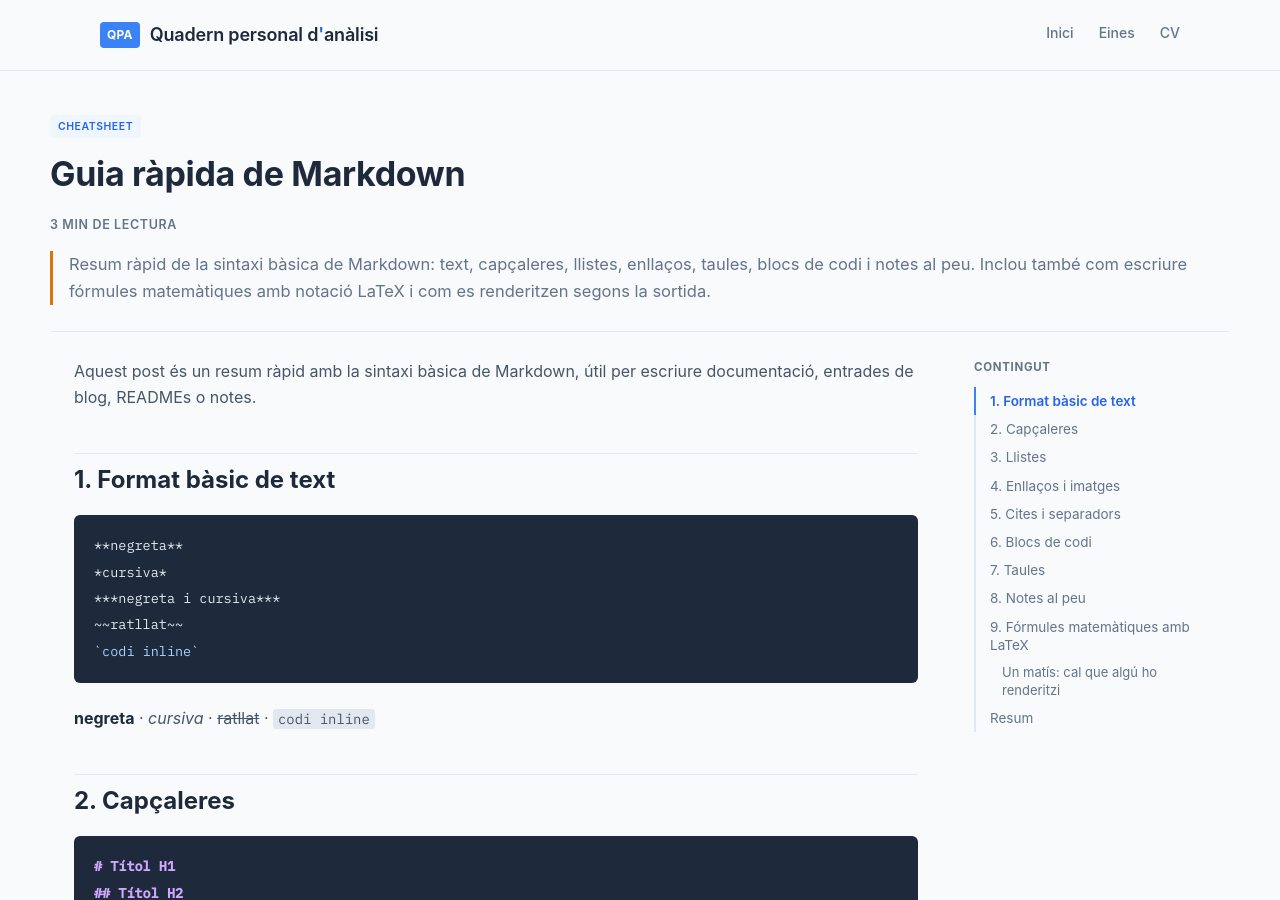
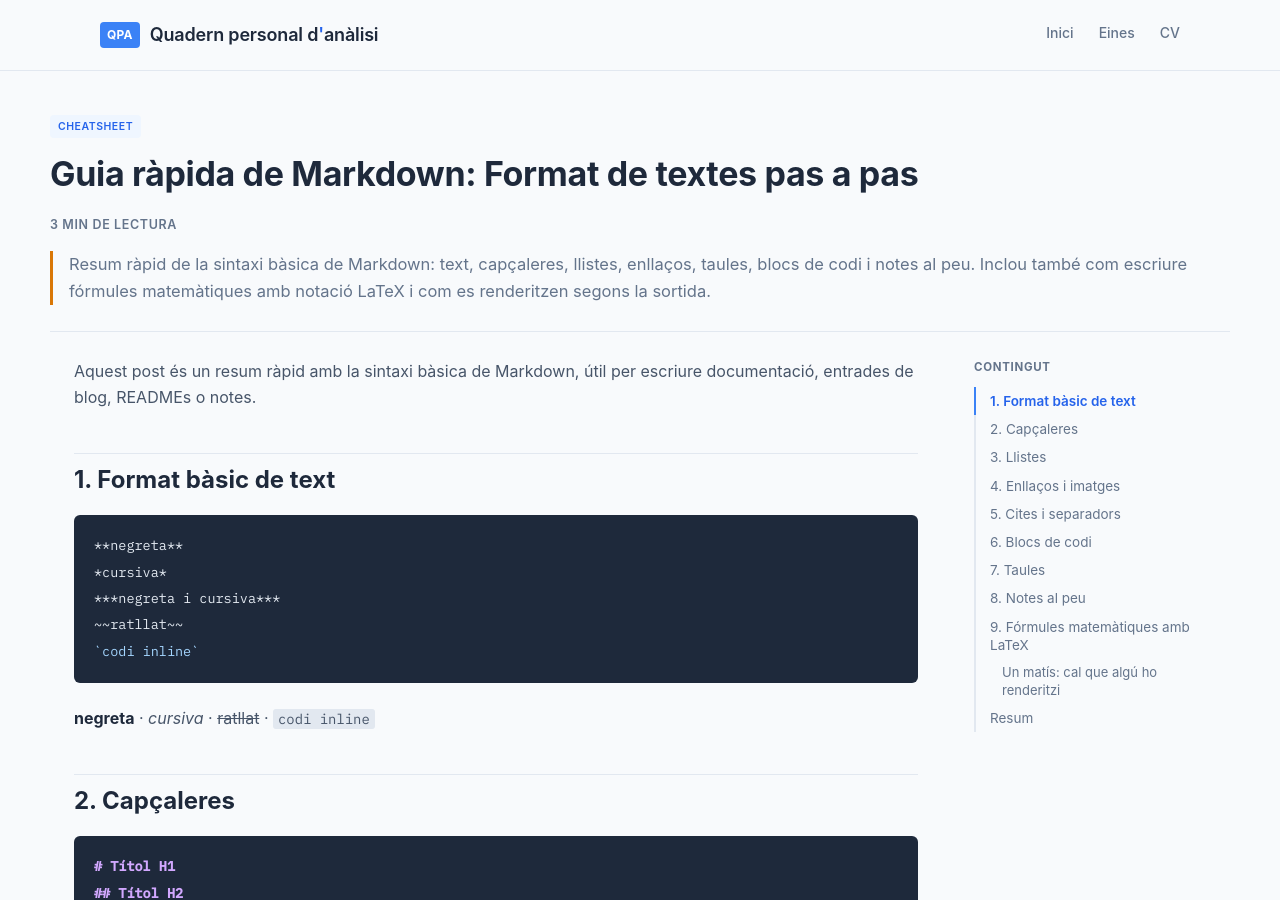
Before and after one commit to alberthr/alberthr.github.io, a Jekyll site: the page built from _posts/2009-10-27-guia-rapida-markdown.md, in a window 1280 px wide and 900 px high. Built offline with Jekyll 4.4.1, drawn with Linux system fonts in a browser that asks for light colours; comment, search, counter and statistics services are not loaded.

Commit message:
Update 2009-10-27-guia-rapida-markdown.md

```diff
--- a/_posts/2009-10-27-guia-rapida-markdown.md
+++ b/_posts/2009-10-27-guia-rapida-markdown.md
@@ -1,6 +1,6 @@
 ---
 layout: post
-title: "Guia ràpida de Markdown"
+title: "Guia ràpida de Markdown: Format de textes pas a pas"
 tags:
   - cheatsheet
 excerpt: "Resum ràpid de la sintaxi bàsica de Markdown: text, capçaleres, llistes, enllaços, taules, blocs de codi i notes al peu. Inclou també com escriure fórmules matemàtiques amb notació LaTeX i com es renderitzen segons la sortida."
```
